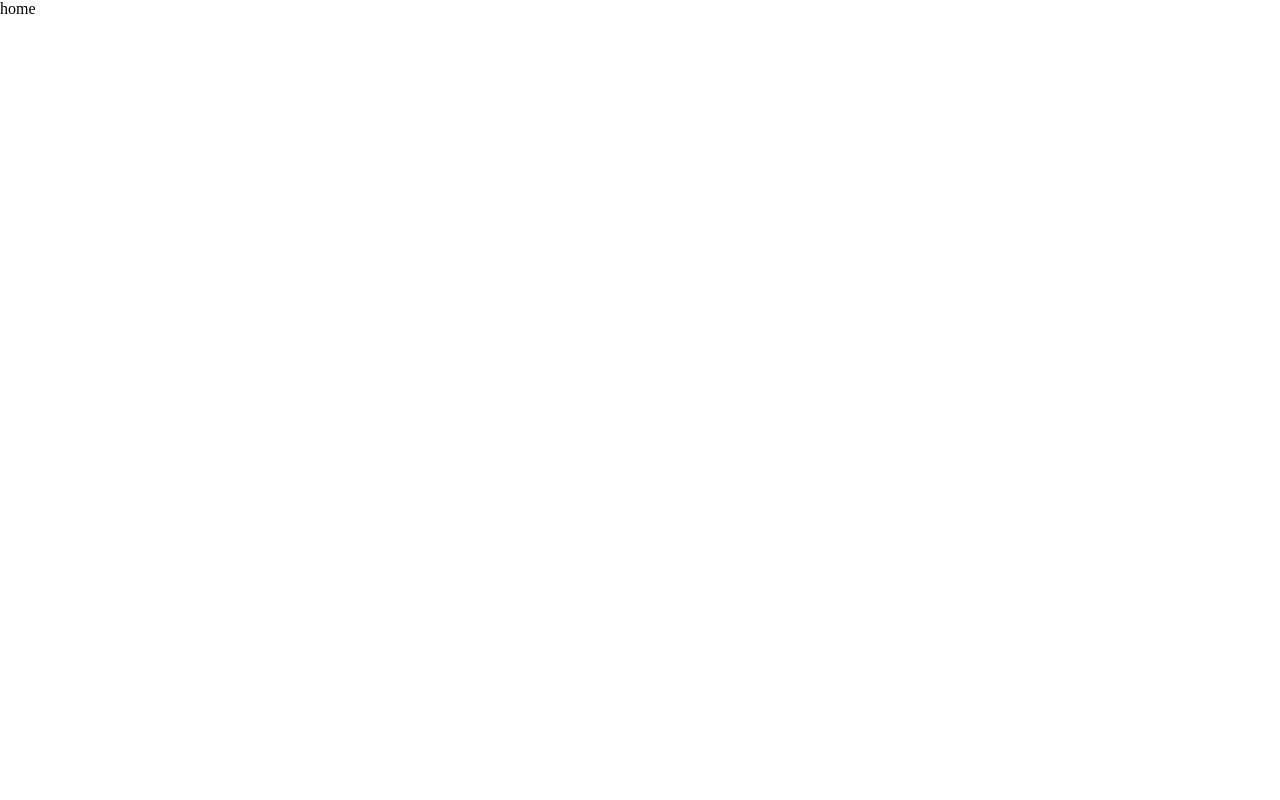
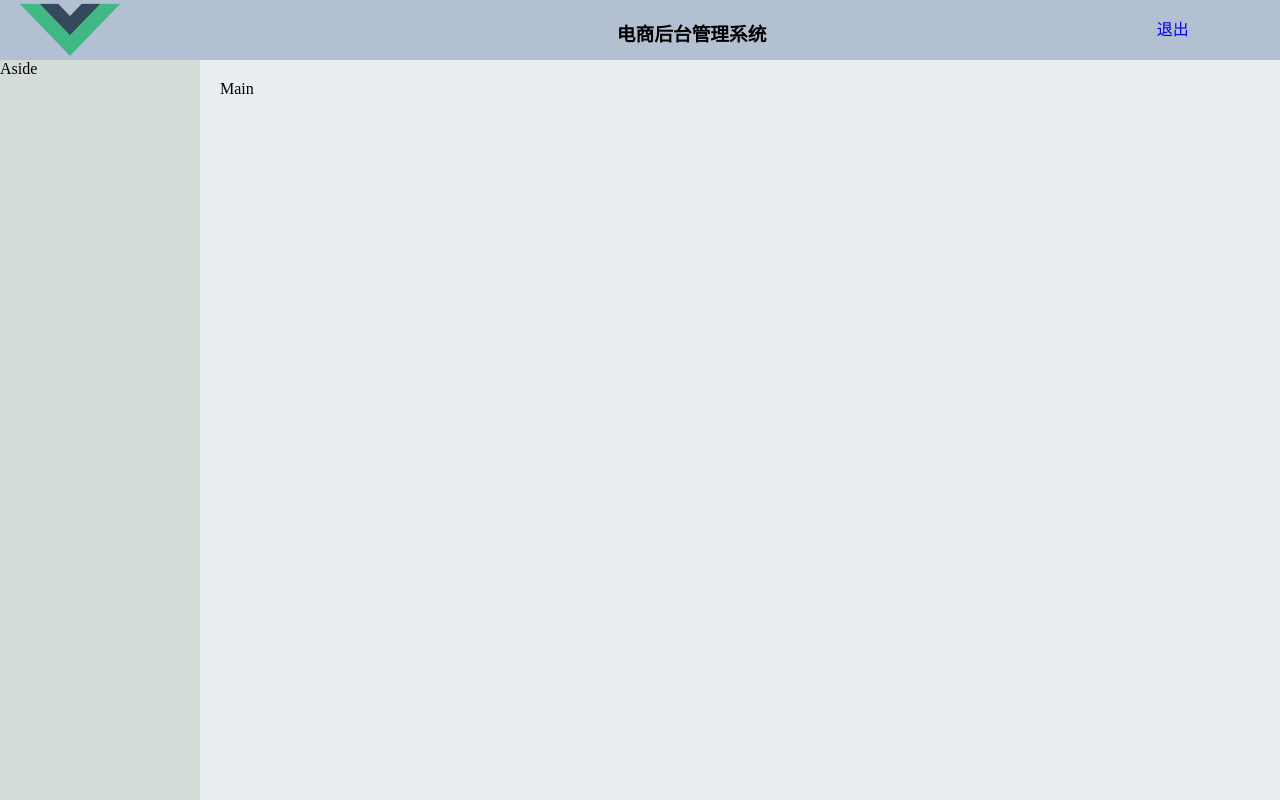
Before and after one commit to embracexq/mallmanager, a Vue app: page /#/ in a window 1280 px wide. Built offline with nearby package versions, Linux system fonts and the light colour scheme.

Commit message:
头部样式调整

```diff
--- a/src/components/home/home.vue
+++ b/src/components/home/home.vue
@@ -1,5 +1,27 @@
 <template>
-  <div>home</div>
+  <el-container class="container">
+    <el-header class="header">
+      <el-row>
+        <el-col :span="4">
+          <div class="grid-content bg-purple">
+            <img style="width: 100px;height: 60px;" src="../../assets/logo.png" alt="无法显示图片" />
+          </div>
+        </el-col>
+        <el-col :span="18" class="middle">
+          <h3>电商后台管理系统</h3>
+        </el-col>
+        <el-col :span="2">
+          <div class="grid-content bg-purple">
+            <a class="loginout" href="#">退出</a>
+          </div>
+        </el-col>
+      </el-row>
+    </el-header>
+    <el-container>
+      <el-aside class="aside" width="200px">Aside</el-aside>
+      <el-main class="main">Main</el-main>
+    </el-container>
+  </el-container>
 </template>
 
 <script>
@@ -7,4 +29,29 @@
 </script>
 
 <style>
+  .container {
+    height: 100%;
+  }
+
+  .header {
+    background-color: #b3c0d1;
+  }
+
+  .aside {
+    background-color: #d3dcd6;
+  }
+
+  .main {
+    background-color: #e9eef3;
+  }
+
+  /* 头部样式 */
+  .middle {
+    text-align: center;
+  }
+  .loginout {
+    line-height: 60px;
+    text-decoration: none;
+  }
+
 </style>
--- a/src/components/login/login.vue
+++ b/src/components/login/login.vue
@@ -36,10 +36,11 @@
         }
       } = res.data
       if (status === 200) {
-        this.$message.success(msg)
+        localStorage.setItem('token', data.token)
         this.$router.push({
           name: 'home'
         })
+        this.$message.success(msg)
       } else {
         this.$message.warning(msg)
       }
```
